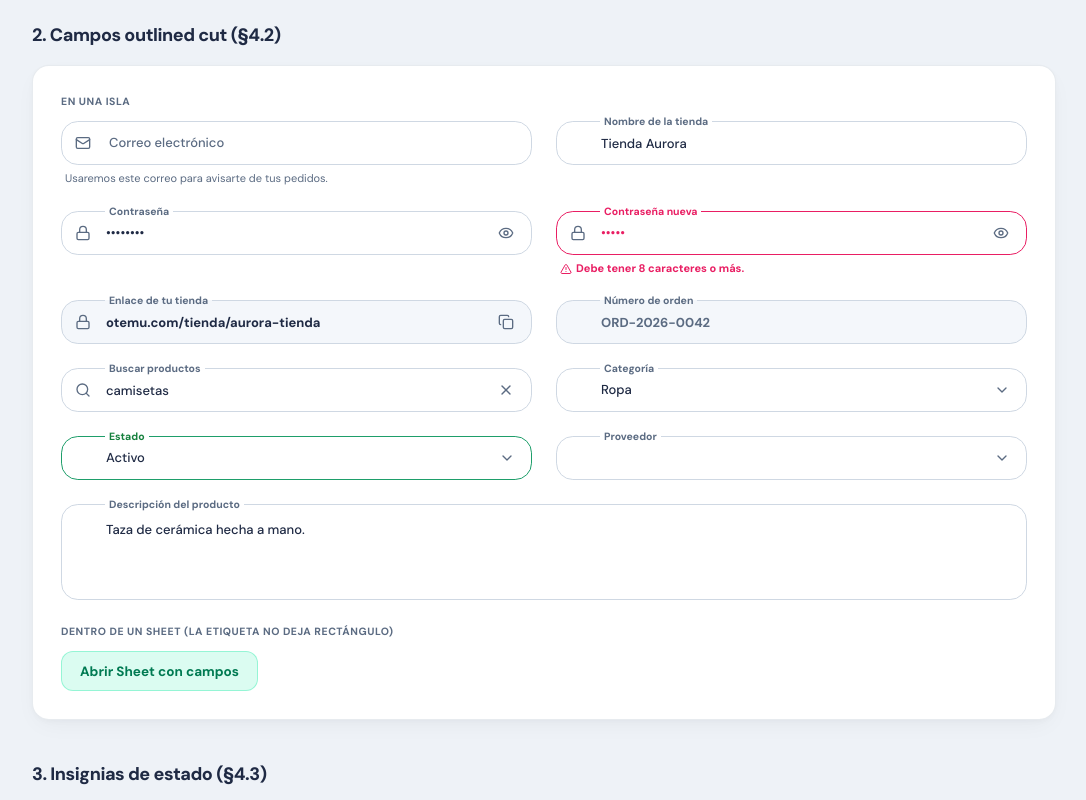
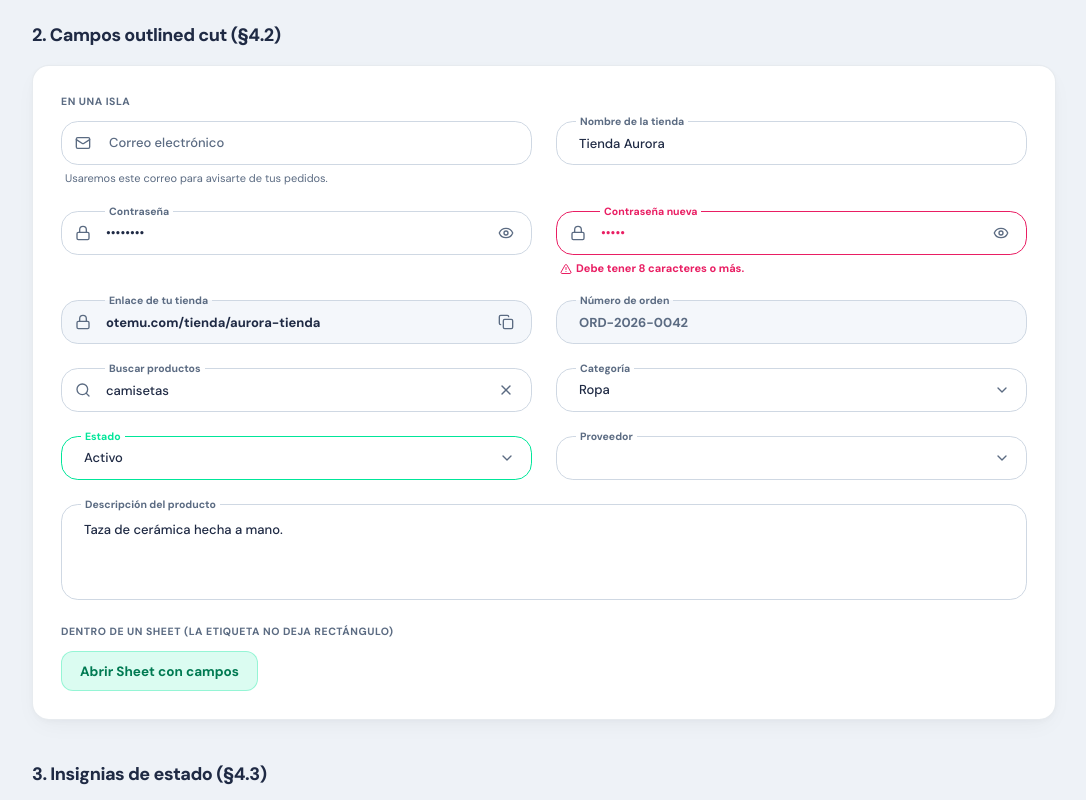
Before and after one commit to CodeJomar/ShopifyClon-Web-Core, a Next.js app: page /playground in a window 1280 px wide. Shown: the part 640-1440 px from the top of the page, without its empty margins (96-1182 px from the left). Built offline with nearby package versions, Linux system fonts and the light colour scheme.

Commit message:
fix(W-002-C1): estado exito en #00E699 y relleno izquierdo de 22px en campos sin icono

```diff
--- a/src/shared/components/composed/floating-input.tsx
+++ b/src/shared/components/composed/floating-input.tsx
@@ -92,11 +92,11 @@ const FloatingInput = React.forwardRef<HTMLInputElement, FloatingInputProps>(
             type={esContrasena && mostrar ? "text" : type}
             placeholder=" "
             aria-describedby={mensaje ? `${inputId}-ayuda` : undefined}
-            className={cn("peer h-11", "pl-11", hayAccion ? "pr-11" : "")}
+            className={cn("peer h-11", izquierda ? "pl-11" : "pl-[22px]", hayAccion ? "pr-11" : "")}
             {...props}
           />
 
-          <label htmlFor={inputId} className={cn(claseEtiqueta, "left-11", state === "error" && "text-destructive-text peer-focus:text-destructive-text", state === "success" && "text-tono-exito-fg")}>
+          <label htmlFor={inputId} className={cn(claseEtiqueta, izquierda ? "left-11" : "left-5", state === "error" && "text-destructive-text peer-focus:text-destructive-text", state === "success" && "text-primary")}>
             {label}
           </label>
 
--- a/src/shared/components/composed/floating-select.tsx
+++ b/src/shared/components/composed/floating-select.tsx
@@ -27,7 +27,7 @@ export function FloatingSelect({
   return (
     <Select value={value} onValueChange={onValueChange} defaultValue={defaultValue} {...props}>
       <div className="relative w-full">
-        <SelectTrigger id={selectId} state={state} leftIcon={leftIcon} className={cn("peer w-full pl-11", state === "default" && "focus-visible:border-input focus-visible:ring-0")}>
+        <SelectTrigger id={selectId} state={state} leftIcon={leftIcon} className={cn("peer w-full", leftIcon ? "pl-11" : "pl-[22px]", state === "default" && "focus-visible:border-input focus-visible:ring-0")}>
           <SelectValue placeholder=" " />
         </SelectTrigger>
 
@@ -35,14 +35,14 @@ export function FloatingSelect({
           htmlFor={selectId}
           className={cn(
             claseEtiqueta,
-            "left-11",
+            leftIcon ? "left-11" : "left-5",
             "top-1/2",
             "peer-[:not([data-placeholder])]:top-0 peer-[:not([data-placeholder])]:[background-image:var(--etiqueta-corte)] peer-[:not([data-placeholder])]:text-[10.5px] peer-[:not([data-placeholder])]:font-bold",
             "peer-data-popup-open:top-0 peer-data-popup-open:[background-image:var(--etiqueta-corte)] peer-data-popup-open:text-[10.5px] peer-data-popup-open:font-bold peer-data-popup-open:text-primary",
             // El foco queda en el botón tras elegir: la etiqueta solo se tiñe de marca mientras el popup está abierto
             state === "default" && "peer-focus:text-muted-foreground peer-data-popup-open:text-primary!",
             state === "error" && "text-destructive-text peer-focus:text-destructive-text peer-data-popup-open:text-destructive-text",
-            state === "success" && "text-tono-exito-fg"
+            state === "success" && "text-primary"
           )}
         >
           {label}
--- a/src/shared/components/composed/floating-textarea.tsx
+++ b/src/shared/components/composed/floating-textarea.tsx
@@ -27,7 +27,7 @@ const FloatingTextarea = React.forwardRef<HTMLTextAreaElement, FloatingTextareaP
           placeholder=" "
           className={cn(
             "peer flex min-h-24 w-full resize-none rounded-xl px-3.5 pt-4 pb-2.5 text-[13px] font-medium",
-            "pl-11",
+            "pl-[22px]",
             claseCampo,
             claseEstadoCampo[state]
           )}
@@ -37,12 +37,12 @@ const FloatingTextarea = React.forwardRef<HTMLTextAreaElement, FloatingTextareaP
         <label
           htmlFor={textareaId}
           className={cn(
-            "pointer-events-none absolute left-11 top-[1.1rem] z-10 origin-left px-1 text-[13px] font-medium text-muted-foreground transition-all duration-200",
+            "pointer-events-none absolute left-5 top-[1.1rem] z-10 origin-left px-1 text-[13px] font-medium text-muted-foreground transition-all duration-200",
             claseCorteEtiqueta,
             "peer-focus:top-0 peer-focus:-translate-y-1/2 peer-focus:[background-image:var(--etiqueta-corte)] peer-focus:text-[10.5px] peer-focus:font-bold peer-focus:text-primary",
             "peer-[:not(:placeholder-shown)]:top-0 peer-[:not(:placeholder-shown)]:-translate-y-1/2 peer-[:not(:placeholder-shown)]:[background-image:var(--etiqueta-corte)] peer-[:not(:placeholder-shown)]:text-[10.5px] peer-[:not(:placeholder-shown)]:font-bold",
             state === "error" && "text-destructive-text peer-focus:text-destructive-text",
-            state === "success" && "text-tono-exito-fg"
+            state === "success" && "text-primary"
           )}
         >
           {label}
--- a/src/shared/components/ui/input.tsx
+++ b/src/shared/components/ui/input.tsx
@@ -9,7 +9,7 @@ export const claseCampo = "border-[1.8px] bg-transparent text-foreground outline
 export const claseEstadoCampo: Record<EstadoCampo, string> = {
   default: "border-input hover:border-border-hover focus-visible:border-primary focus-visible:ring-[3.5px] focus-visible:ring-primary/18",
   error: "border-destructive text-destructive-text hover:border-destructive focus-visible:border-destructive focus-visible:ring-[3.5px] focus-visible:ring-destructive/18",
-  success: "border-success focus-visible:border-success focus-visible:ring-[3.5px] focus-visible:ring-success/18",
+  success: "border-primary focus-visible:border-primary focus-visible:ring-[3.5px] focus-visible:ring-primary/18",
 }
 
 export interface InputProps extends React.InputHTMLAttributes<HTMLInputElement> {
```
